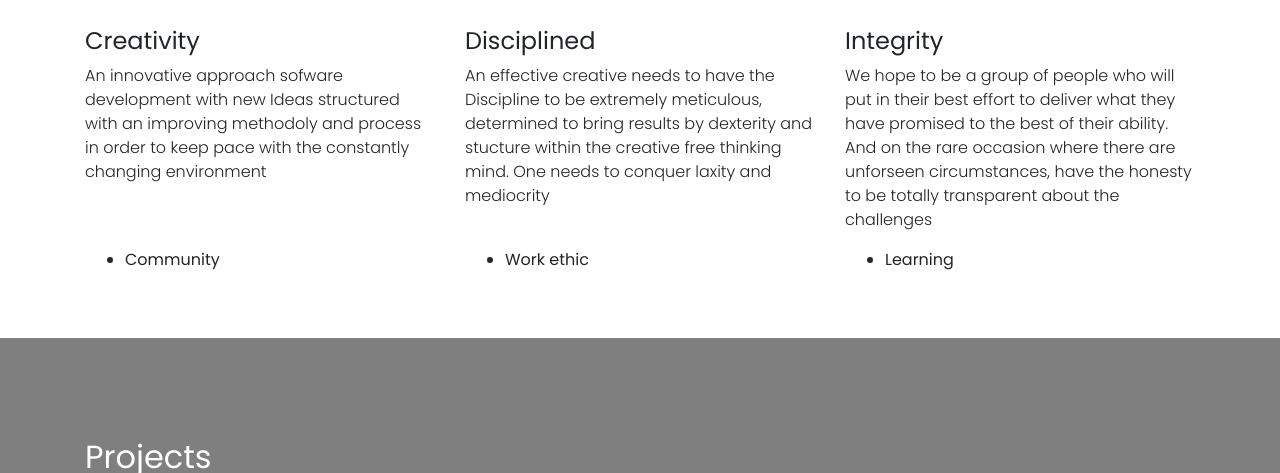
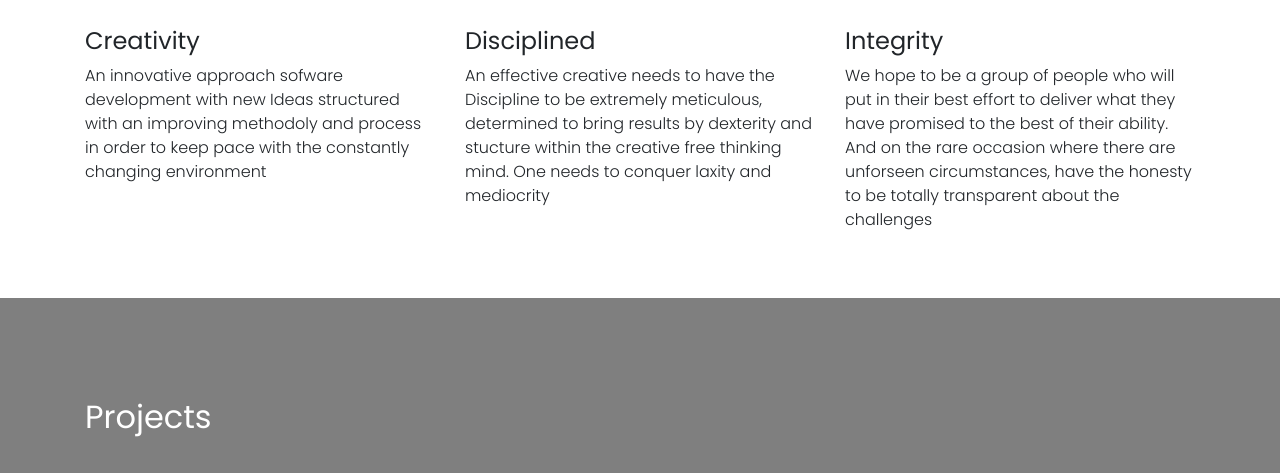
Before and after one commit to madunagu/zirite, a plain HTML site: page index.html in a window 1280 px wide. Shown: the part 1135-1608 px from the top of the page. Drawn offline with Linux system fonts and the light colour scheme.

Commit message:
removed a div

```diff
--- a/index.html
+++ b/index.html
@@ -89,23 +89,6 @@
 					<p>We hope to be a group of people who will put in their best effort to deliver what they have
 						promised to the best of their ability. And on the rare occasion where there are unforseen
 						circumstances, have the honesty to be totally transparent about the challenges</p>
-				</div>
-				<div class="col-lg-4 detail-panel">
-					<ul>
-						<Li>Community</Li>
-					</ul>
-				</div>
-				<div class="col-lg-4 detail-panel">
-					<ul>
-						<li>
-							Work ethic
-						</li>
-					</ul>
-				</div>
-				<div class="col-lg-4 detail-panel">
-					<ul>
-						<Li>Learning</Li>
-					</ul>
 				</div>
 			</section>
 		</div>
```
